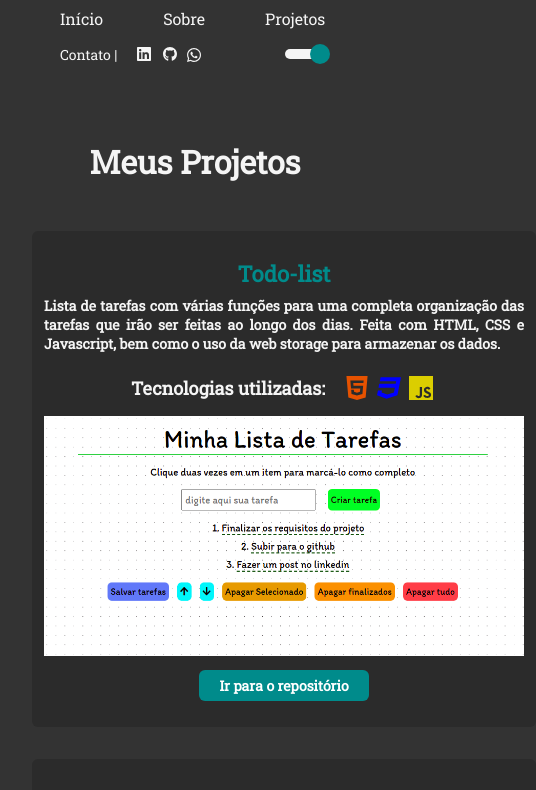
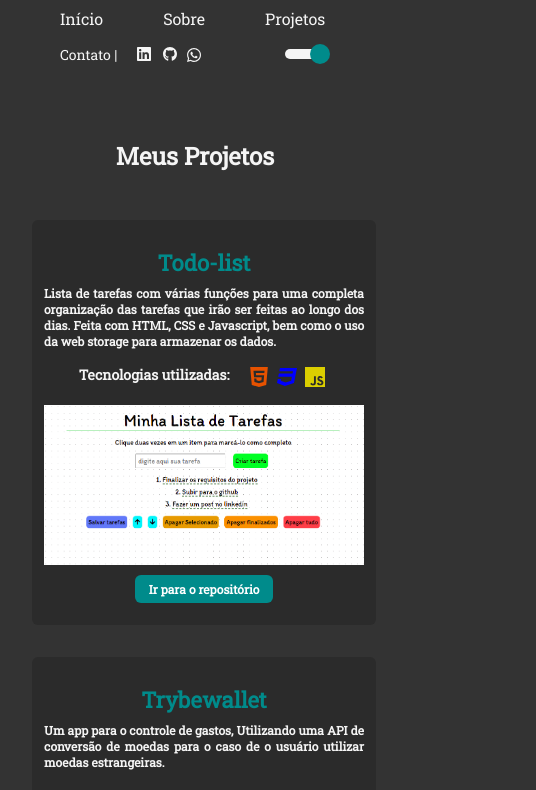
Before and after one commit to Renansf8/Renansf8.github.io, a React (Create React App) app in the folder portfolio/: page /projetos in a window 390 px wide. Shown: the top 790 px of the page, 536 px wide, since content can reach past the window. Built offline with nearby package versions, Linux system fonts and the light colour scheme.

Commit message:
Adiciona responsividade na pagina projects

```diff
--- a/portfolio/src/pages/About/index.tsx
+++ b/portfolio/src/pages/About/index.tsx
@@ -1,6 +1,7 @@
 import React from 'react';
 import { AboutSection } from './styles';
 import { BiRightArrowAlt } from 'react-icons/bi';
+import Footer from '../../components/Footer';
 
 const About: React.FC = () => {
   return (
@@ -35,6 +36,7 @@ const About: React.FC = () => {
           </a>
         </article>
       </AboutSection>
+      <Footer />
     </>
   );
 };
--- a/portfolio/src/pages/About/styles.ts
+++ b/portfolio/src/pages/About/styles.ts
@@ -3,6 +3,7 @@ import styled from 'styled-components';
 export const AboutSection = styled.section`
   font-size: 20px;
   margin: 40px 280px;
+  height: 100vh;
 
   h1 {
     color: ${props => props.theme.colors.primary};
--- a/portfolio/src/pages/Home/styles.ts
+++ b/portfolio/src/pages/Home/styles.ts
@@ -43,7 +43,7 @@ export const Header = styled.header`
     }
   }
 
-  @media screen and (max-width: 5 00px) {
+  @media screen and (max-width: 500px) {
     p {
       font-size: 14px;
     }
--- a/portfolio/src/pages/Projects/index.tsx
+++ b/portfolio/src/pages/Projects/index.tsx
@@ -1,5 +1,6 @@
 import React from 'react';
 import { projectList } from '../../helpers/Project';
+import Footer from '../../components/Footer';
 
 import { ImHtmlFive, ImCss3 } from 'react-icons/im';
 import { SiJavascript, SiReact, SiRedux, SiTypescript } from 'react-icons/si';
@@ -100,6 +101,7 @@ const Projects: React.FC = () => {
           </div>
         </ProjectCard>
       </ProjectsList>
+      <Footer />
     </>
   );
 };
--- a/portfolio/src/pages/Projects/styles.ts
+++ b/portfolio/src/pages/Projects/styles.ts
@@ -4,6 +4,12 @@ export const Header = styled.header`
   display: flex;
   justify-content: center;
   margin-top: 64px;
+
+  @media screen and (max-width: 500px) {
+    h1 {
+      font-size: 24px;
+    }
+  }
 `;
 
 export const ProjectsList = styled.div`
@@ -72,6 +78,25 @@ export const ProjectCard = styled.div`
   div {
     display: flex;
   }
+
+  @media screen and (max-width: 500px) {
+    max-width: 360px;
+
+    p {
+      font-size: 12px;
+    }
+
+    img {
+      width: 320px;
+      height: 160px;
+    }
+
+    button {
+      margin: 10px 6px;
+      padding: 6px 14px 6px 14px;
+      font-size: 12px;
+    }
+  }
 `;
 
 export const Tecs = styled.div`
@@ -94,4 +119,14 @@ export const Tecs = styled.div`
     height: 24px;
     width: 24px;
   }
+
+  @media screen and (max-width: 500px) {
+    p {
+      font-size: 14px;
+    }
+
+    svg {
+      width: 20px;
+    }
+  }
 `;
```
